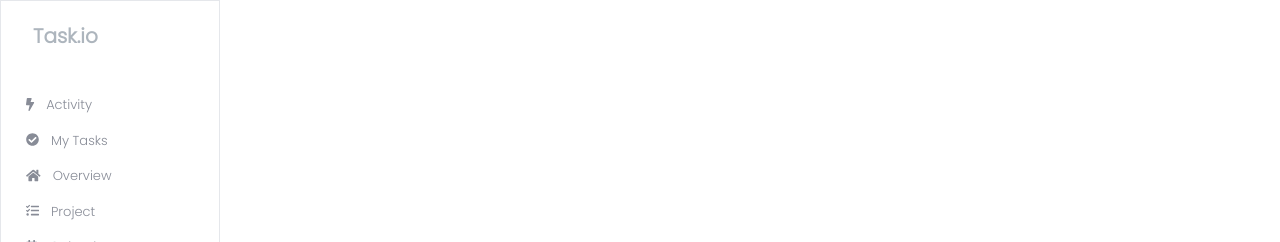
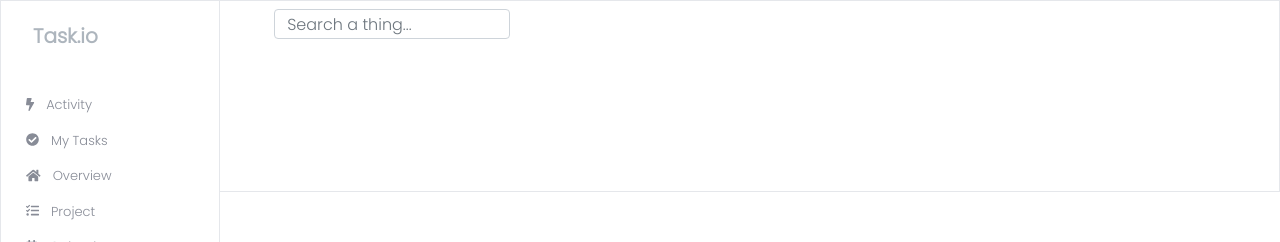
Before and after one commit to Dickyrdiar/task.io, a Next.js app: page /home in a window 1280 px wide. Shown: the top 242 px of the page. Built offline with nearby package versions, Linux system fonts and the light colour scheme.

Commit message:
fixing header

```diff
--- a/package.json
+++ b/package.json
@@ -15,6 +15,7 @@
     "@fortawesome/fontawesome-svg-core": "^1.2.36",
     "@fortawesome/free-solid-svg-icons": "^5.15.4",
     "@fortawesome/react-fontawesome": "^0.1.16",
+    "axios": "^0.25.0",
     "bootstrap": "^5.1.3",
     "next": "^12.0.4",
     "react": "^17.0.2",
--- a/pages/Login.js
+++ b/pages/Login.js
@@ -83,7 +83,7 @@ const Login = () => {
           </Container>
         </Col>
       </Row>
-      <PopupLogin open={showPopup} onClose={()=> setShowPopup(false)} />
+      <PopupLogin messageTitle="Login gagal" open={showPopup} onClose={()=> setShowPopup(false)} />
     </div>
   )
 }
--- a/pages/components/BaseFooter.js
+++ b/pages/components/BaseFooter.js
@@ -7,6 +7,7 @@ const BaseFooter = () => {
     <div className={style.basefooter}>
       <footer className="page-footer font-small blue pt-4 mt-4">
         <div className="container-fluid text-right">
+          <div className={style.footer}>
             <div className="row">
                 <div className="col-md-3 mt-md-0 mt-5">
                     <h5 className={style.footer_title}>Footer Content</h5>
@@ -32,8 +33,8 @@ const BaseFooter = () => {
                         <li><a href="#!">Security</a></li>
                     </ul>
                 </div>
-
-            </div>
+              </div>
+          </div>
         </div>
 
         <div className="footer-copyright text-center py-3">© 2020 Task.io
--- /dev/null
+++ b/pages/elements/headerHome/index.js
@@ -0,0 +1,26 @@
+import React from 'react'
+import { Navbar, Form, Container, Nav } from 'react-bootstrap'
+import style from '../../../styles/elements/navbarhome.module.scss'
+
+const HeaderHome = () => {
+  return (
+    <div className={style.borderhome}>
+      <Navbar className="navabr" sticky="top" expand="lg">
+        <Container>
+         <Nav className="me-auto">
+            <Form.Group className="mb-3 ml-4 pl-4" style={{marginLeft: "50px"}}>
+              <Form.Control placeholder="Search a thing..."
+                style={{
+                  width: "236px",
+                  height: "30px"
+                }}
+              />
+            </Form.Group>
+         </Nav>
+        </Container>
+      </Navbar>
+    </div>
+  )
+}
+
+export default HeaderHome
--- a/pages/home.js
+++ b/pages/home.js
@@ -1,9 +1,21 @@
 import React from 'react'
+import HeaderHome from './elements/headerHome'
 import SideBar from './elements/sidebar'
+import style from '../styles/home/basehome.module.scss'
 
-const baseHome = () => {
+const baseHome = ({children}) => {
   return (
-    <SideBar projectName="Task.io" />
+    <>
+     <div className={style.borderhome}>
+      <HeaderHome />
+      <SideBar projectName="Task.io" />
+      <main>
+        <div>
+          {children}
+        </div>
+      </main>
+     </div>
+    </>
   )
 }
 
--- a/styles/basefooter.module.scss
+++ b/styles/basefooter.module.scss
@@ -2,6 +2,10 @@
   text-align: center;
   background-color: #021c4b;
   color: white;
+
+  .footer {
+    align-items: center;
+  }
 
   .footer_title {
     font-size: 20px;
--- /dev/null
+++ b/styles/elements/navbarhome.module.scss
@@ -0,0 +1,21 @@
+.borderhome {
+  // display: flex;
+  flex-grow: 1;
+  position: fixed;
+  width: 83.5%;
+  height: 24%;
+  z-index: -1;
+  border: 1px solid #e5e7eb;
+  position: absolute;
+  top: 0;
+  right: 0;
+
+  .basemain {
+    background: #e5e7eb;
+    display: flex;
+  }
+
+  formstyle {
+    width: 20px;
+  }
+}
--- a/styles/elements/sidebar.module.scss
+++ b/styles/elements/sidebar.module.scss
@@ -1,10 +1,15 @@
 .sidebar {
   min-width: 220px;
   max-width: 220px;
-  height: 730px;
+  height: 630px;
   background: rgb(255, 255, 255);
-  color: #adb5bd;
+  color: #021c4b;
   border: 1px solid #e5e7eb;
+  position: fixed;
+  position: absolute;
+  left: 0px;
+  top: 0px;
+  z-index: -1;
 
   .sidebar_header {
     background: #ffff;
--- /dev/null
+++ b/styles/home/basehome.module.scss
@@ -0,0 +1,4 @@
+// .basehome {
+//   display: flex;
+//   flex-grow: 1;
+// }
```
Also changed, not shown: pages/service/useFetch.js (added), 1 other file (tests, documents, lock files or other folders).
